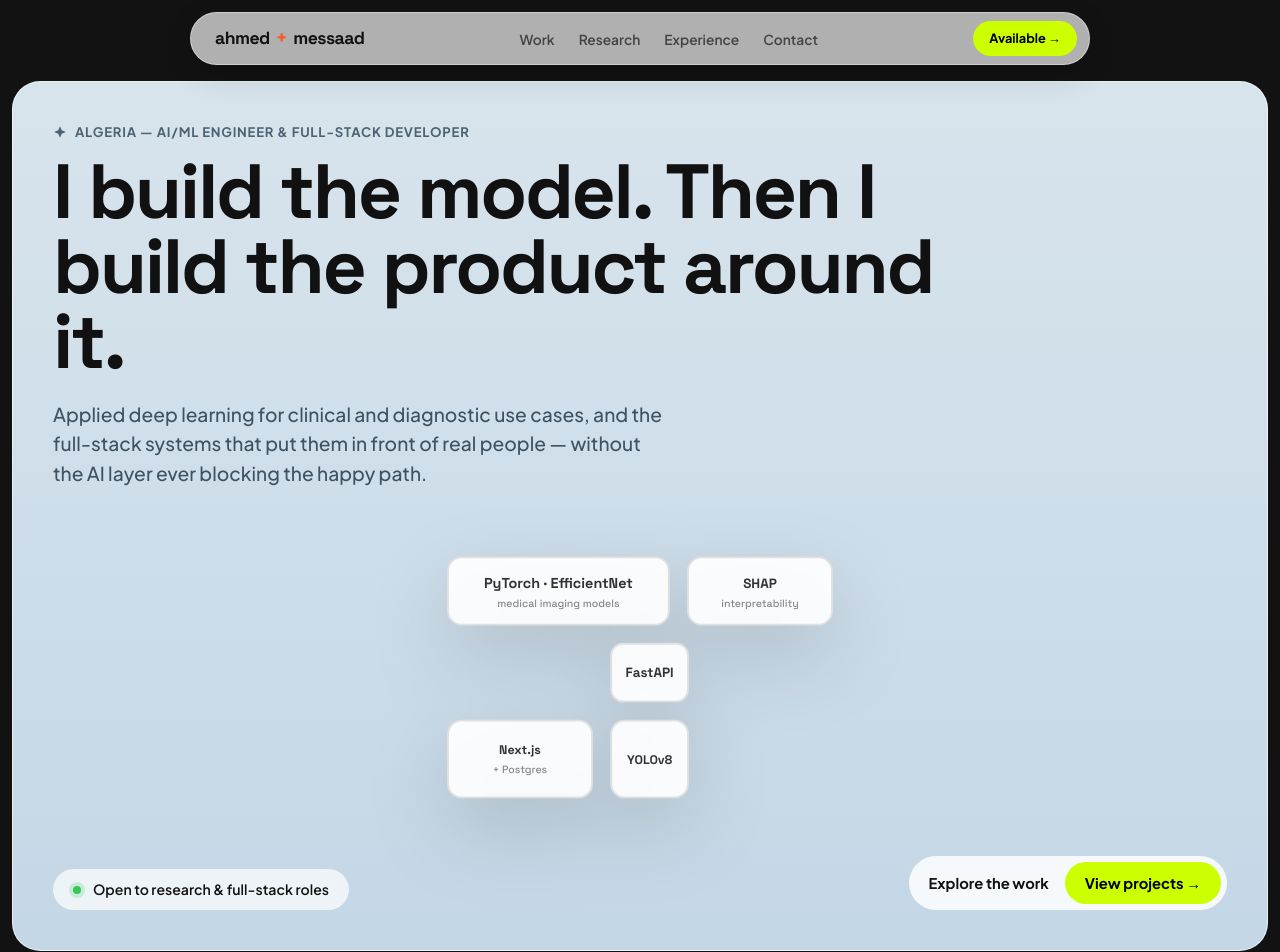
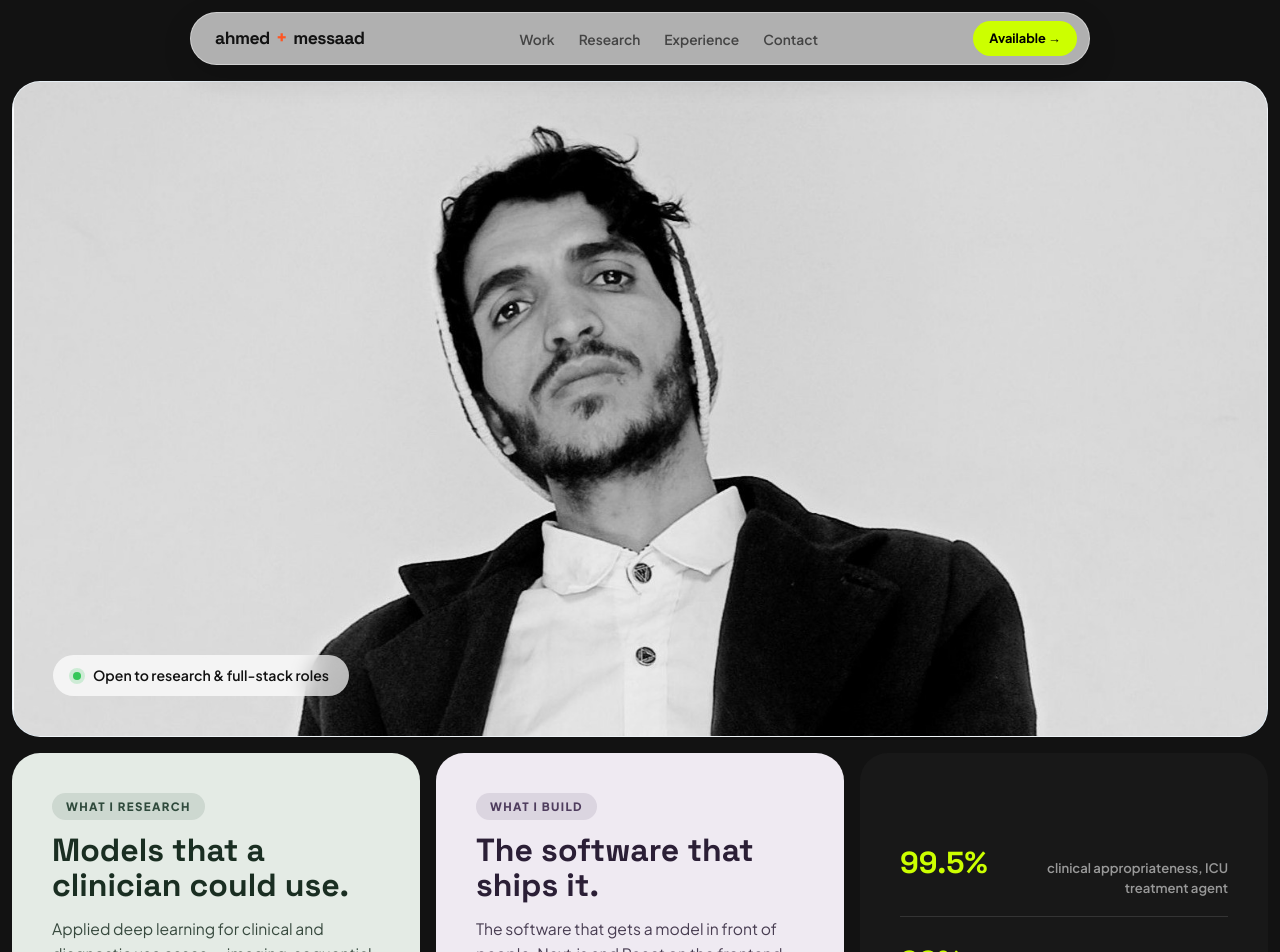
Before and after one commit to RYANX9/ahmedmessaad, a Next.js app: page / in a window 1280 px wide. Shown: the top 952 px of the page. Built offline with nearby package versions, Linux system fonts and the light colour scheme.

Commit message:
Update page.tsx

```diff
--- a/app/page.tsx
+++ b/app/page.tsx
@@ -46,6 +46,7 @@ export default function Portfolio() {
 
       {/* ============================================================ HERO */}
       <section className="card hero-card">
+        <div className="hero-top">
           <div>
             <div className="hero-tagline">
               <svg width="14" height="14" viewBox="0 0 24 24" fill="currentColor">
@@ -55,51 +56,26 @@ export default function Portfolio() {
             </div>
             <h1 className="hero-title">{profile.tagline}</h1>
             <p className="hero-desc">
-            Applied deep learning for clinical and diagnostic use cases, and the full-stack systems that put them in
-            front of real people — without the AI layer ever blocking the happy path.
+              Applied deep learning for clinical and diagnostic use cases, and the full-stack systems that put them
+              in front of real people — without the AI layer ever blocking the happy path.
             </p>
+
+            <div className="hero-stats-strip">
+              {[stats[0], stats[1], stats[4]].map((s) => (
+                <div className="hero-stat" key={s.label}>
+                  <span className="hero-stat-val">{s.value}</span>
+                  <span className="hero-stat-lab">{s.label}</span>
+                </div>
+              ))}
+            </div>
           </div>
 
-        <div className="hero-visual">
-          <svg
-            viewBox="0 0 500 320"
-            xmlns="http://www.w3.org/2000/svg"
-            className="macropad-svg"
-          >
-            <rect x="50" y="40" width="230" height="70" rx="14" fill="#FFFFFF" fillOpacity="0.9" stroke="#E0E0E0" strokeWidth="2" />
-            <text x="165" y="72" fontFamily="'Space Grotesk', sans-serif" fontWeight="700" fontSize="15" fill="#333" textAnchor="middle">
-              PyTorch · EfficientNet
-            </text>
-            <text x="165" y="92" fontFamily="'Space Grotesk', sans-serif" fontWeight="500" fontSize="11" fill="#888" textAnchor="middle">
-              medical imaging models
-            </text>
-
-            <rect x="300" y="40" width="150" height="70" rx="14" fill="#FFFFFF" fillOpacity="0.9" stroke="#E0E0E0" strokeWidth="2" />
-            <text x="375" y="72" fontFamily="'Space Grotesk', sans-serif" fontWeight="700" fontSize="14" fill="#333" textAnchor="middle">
-              SHAP
-            </text>
-            <text x="375" y="92" fontFamily="'Space Grotesk', sans-serif" fontWeight="500" fontSize="11" fill="#888" textAnchor="middle">
-              interpretability
-            </text>
-
-            <rect x="220" y="130" width="80" height="60" rx="12" fill="#FFFFFF" fillOpacity="0.9" stroke="#E0E0E0" strokeWidth="2" />
-            <text x="260" y="165" fontFamily="'Space Grotesk', sans-serif" fontWeight="700" fontSize="14" fill="#333" textAnchor="middle">
-              FastAPI
-            </text>
-
-            <rect x="50" y="210" width="150" height="80" rx="14" fill="#FFFFFF" fillOpacity="0.9" stroke="#E0E0E0" strokeWidth="2" />
-            <text x="125" y="245" fontFamily="'Space Grotesk', sans-serif" fontWeight="700" fontSize="13" fill="#333" textAnchor="middle">
-              Next.js
-            </text>
-            <text x="125" y="265" fontFamily="'Space Grotesk', sans-serif" fontWeight="500" fontSize="11" fill="#888" textAnchor="middle">
-              + Postgres
-            </text>
-
-            <rect x="220" y="210" width="80" height="80" rx="14" fill="#FFFFFF" fillOpacity="0.9" stroke="#E0E0E0" strokeWidth="2" />
-            <text x="260" y="255" fontFamily="'Space Grotesk', sans-serif" fontWeight="700" fontSize="13" fill="#333" textAnchor="middle">
-              YOLOv8
-            </text>
-          </svg>
+          <div className="hero-photo-frame">
+            <Image src={profile.avatar} alt={profile.name} fill sizes="340px" style={{ objectFit: "cover" }} priority />
+            <span className="hero-photo-badge">
+              <span className="status-dot" /> Available for work
+            </span>
+          </div>
         </div>
 
         <div className="hero-footer">
@@ -231,26 +207,19 @@ export default function Portfolio() {
 
       {/* ============================================================ INVENTORY */}
       <div className="section-label-bar">Inventory — tools &amp; stack</div>
-      <div className="grid-2">
+      <div className="grid-3">
         {skills.map((group) => (
-          <div className={`card voice-card ${group.track}`} key={group.group}>
-            <div>
-              <span className="tag-label">{group.group}</span>
-              <div className="tech-pills" style={{ justifyContent: "flex-start", marginTop: 16, marginBottom: 0 }}>
+          <div className="card skill-card" key={group.group}>
+            <div className="skill-card-head">
+              <span className={`skill-dot ${group.track}`} />
+              <span className="skill-card-title">{group.group}</span>
+            </div>
+            <div className="skill-chip-row">
               {group.items.map((item) => (
-                  <span
-                    key={item}
-                    className="tech-pill"
-                    style={{
-                      background: group.track === "research" ? "rgba(47,74,60,0.1)" : "rgba(79,61,94,0.1)",
-                      color: group.track === "research" ? "var(--accent-sage)" : "var(--accent-lavender)",
-                      borderColor: "transparent",
-                    }}
-                  >
+                <span key={item} className={`skill-chip ${group.track}`}>
                   {item}
                 </span>
               ))}
-              </div>
             </div>
           </div>
         ))}
```
Lines whose indentation alone changed are shown as unchanged.
